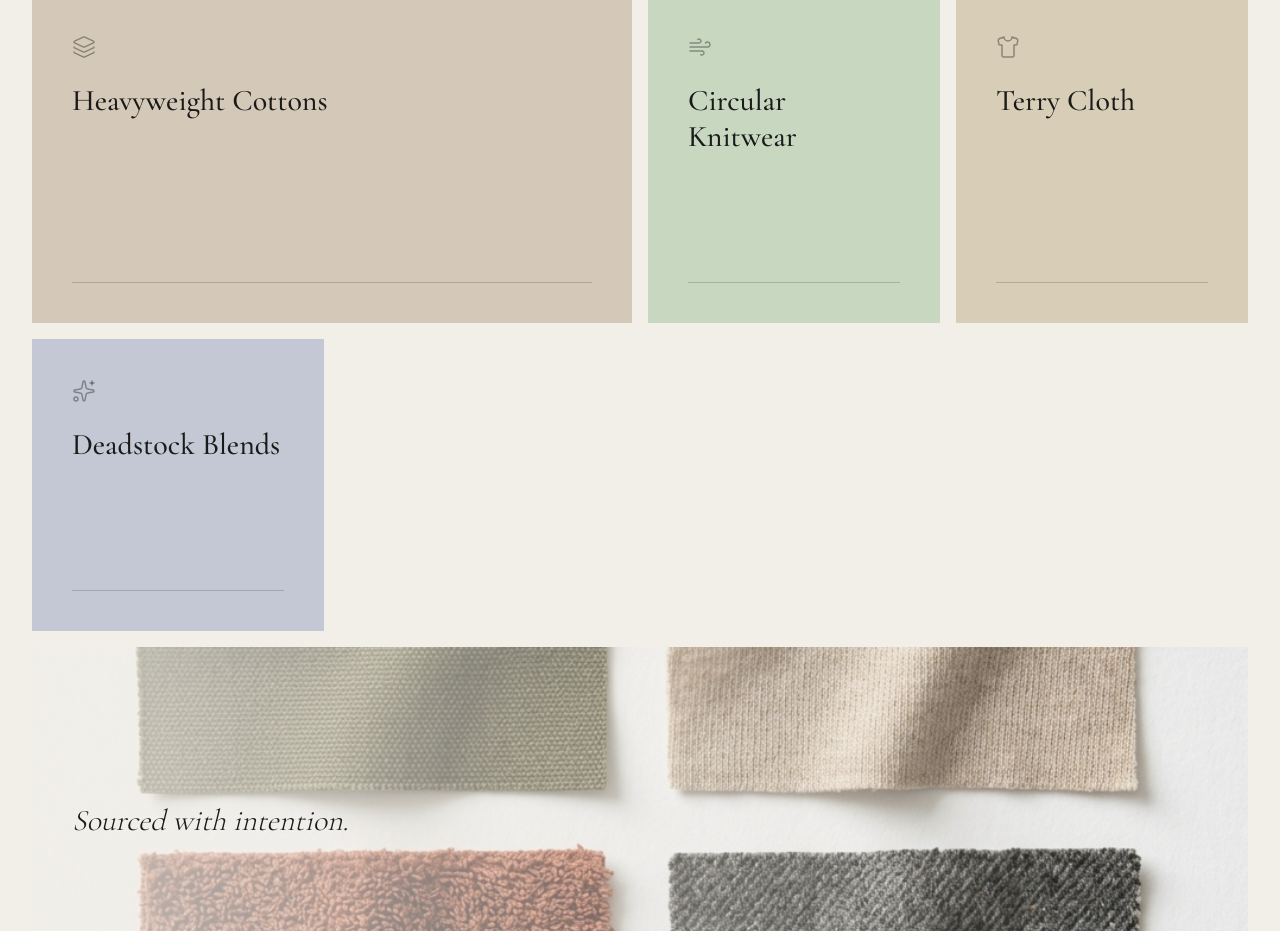
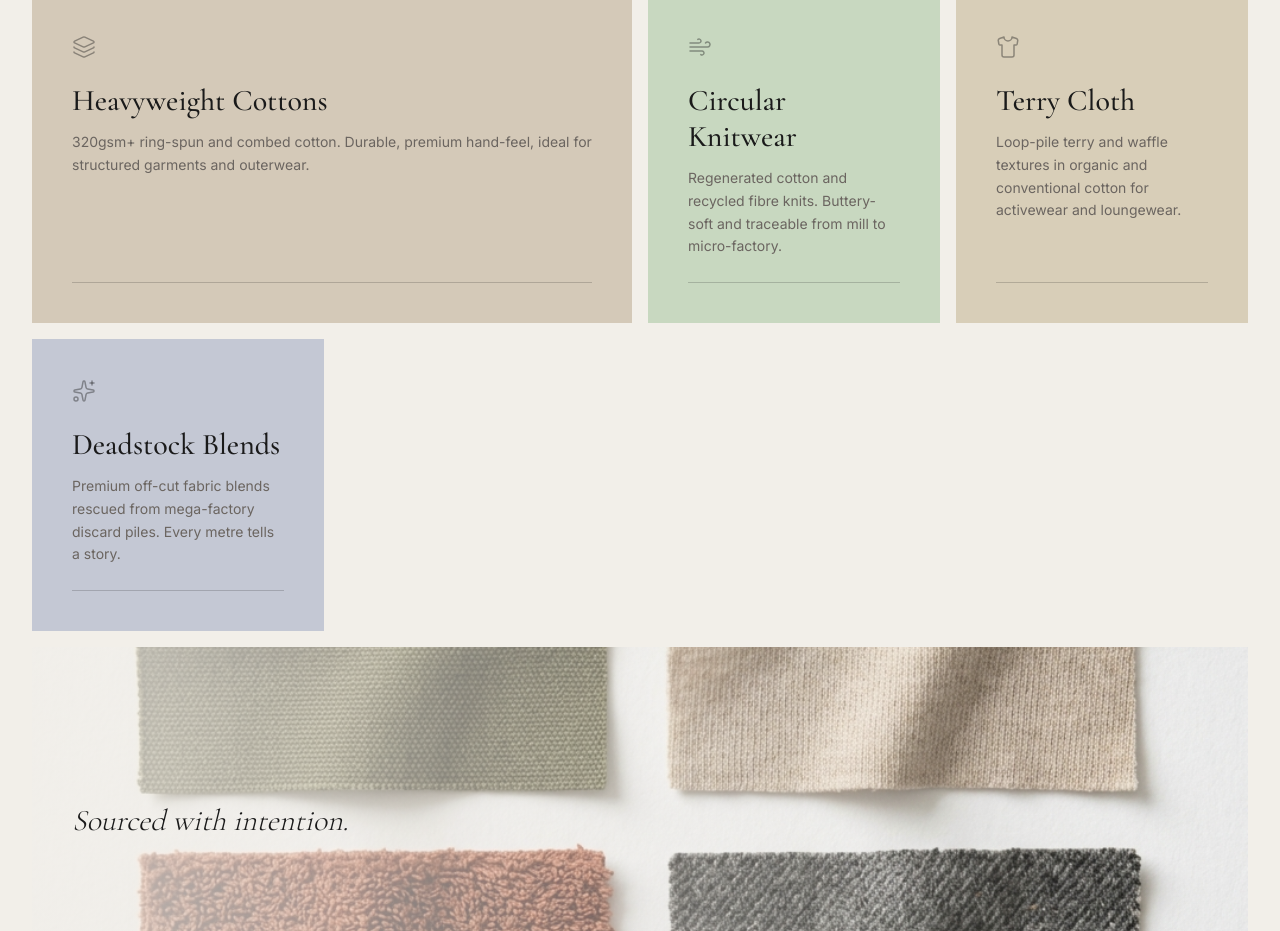
Before and after one commit to rifatkhan97/fenalt, a Next.js app: page /capabilities in a window 1280 px wide. Shown: the part 2060-2991 px from the top of the page. Built offline with nearby package versions, Linux system fonts and the light colour scheme.

Commit message:
fix: make sourcing library card description paragraphs always visible

```diff
--- a/app/capabilities/page.tsx
+++ b/app/capabilities/page.tsx
@@ -254,7 +254,7 @@ export default function CapabilitiesPage() {
                     <h3 className="font-display text-2xl lg:text-3xl font-medium text-[#1A1A1A] mb-3">
                       {textile.name}
                     </h3>
-                    <p className="text-sm text-[#6B6560] leading-relaxed opacity-0 group-hover:opacity-100 transition-opacity duration-300">
+                    <p className="text-sm text-[#6B6560] leading-relaxed">
                       {textile.desc}
                     </p>
                   </div>
```
